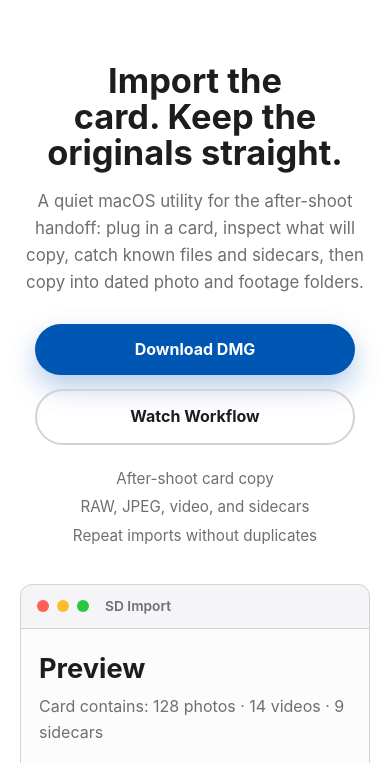
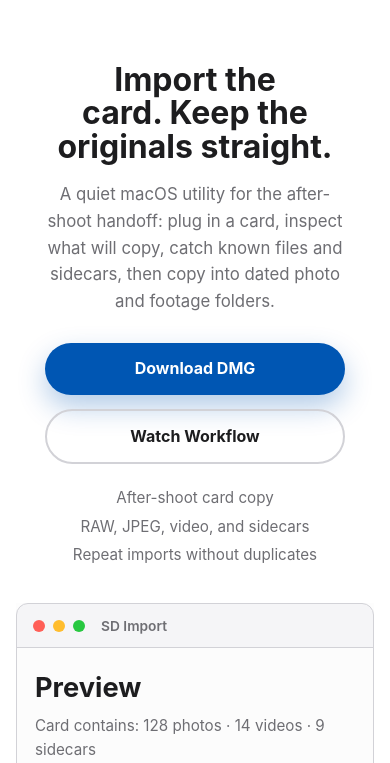
Before and after one commit to xcv58/sd-import, a plain HTML site: page docs/index.html in a window 390 px wide. Shown: the part 63-826 px from the top of the page. Drawn offline with Linux system fonts and the light colour scheme.

Commit message:
Polish mobile website hero

```diff
--- a/docs/assets/site.css
+++ b/docs/assets/site.css
@@ -766,6 +766,8 @@ pre code {
 
     .hero {
         padding: 42px 20px 48px;
+        max-width: 100%;
+        overflow-x: clip;
     }
 
     .hero h1 {
@@ -776,12 +778,17 @@ pre code {
     }
 
     .hero-copy {
+        max-width: 34rem;
+        margin-right: auto;
+        margin-left: auto;
         font-size: 1.05rem;
+        overflow-wrap: break-word;
     }
 
     .cta-group {
         flex-direction: column;
         align-items: stretch;
+        width: min(100%, 320px);
         max-width: 320px;
         margin-right: auto;
         margin-left: auto;
@@ -868,13 +875,30 @@ pre code {
 }
 
 @media (max-width: 460px) {
+    .hero {
+        padding-right: 16px;
+        padding-left: 16px;
+    }
+
     .hero h1 {
-        max-width: 320px;
-        font-size: 2.15rem;
+        max-width: 288px;
+        font-size: 2rem;
+    }
+
+    .hero-copy {
+        max-width: 308px;
+    }
+
+    .cta-group {
+        max-width: 300px;
     }
 
     .mock-main {
         padding: 18px;
+    }
+
+    .mock-main p {
+        font-size: 0.95rem;
     }
 
     .mock-pill {
@@ -885,10 +909,26 @@ pre code {
     .hero-use-case {
         display: grid;
         gap: 4px;
+        max-width: 308px;
+        margin-right: auto;
+        margin-left: auto;
     }
 
     .hero-use-case span + span::before {
         display: none;
+    }
+}
+
+@media (max-width: 360px) {
+    .hero h1 {
+        max-width: 260px;
+        font-size: 1.85rem;
+    }
+
+    .cta-group,
+    .hero-copy,
+    .hero-use-case {
+        max-width: 100%;
     }
 }
 
```
